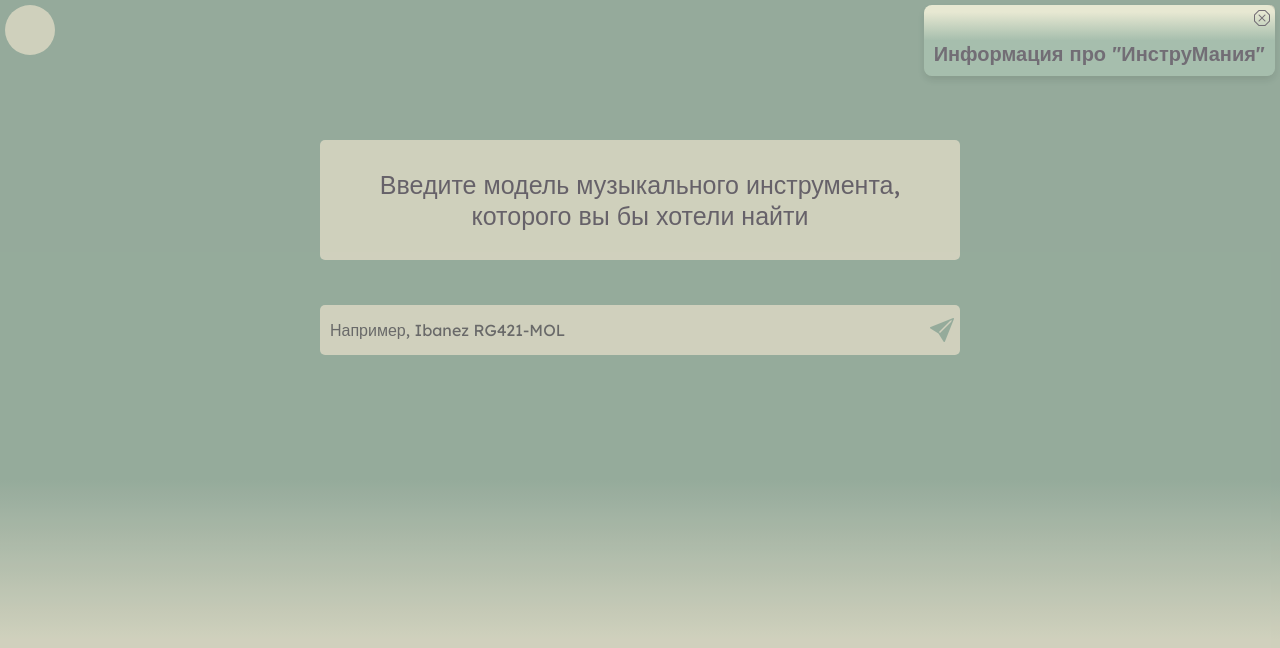
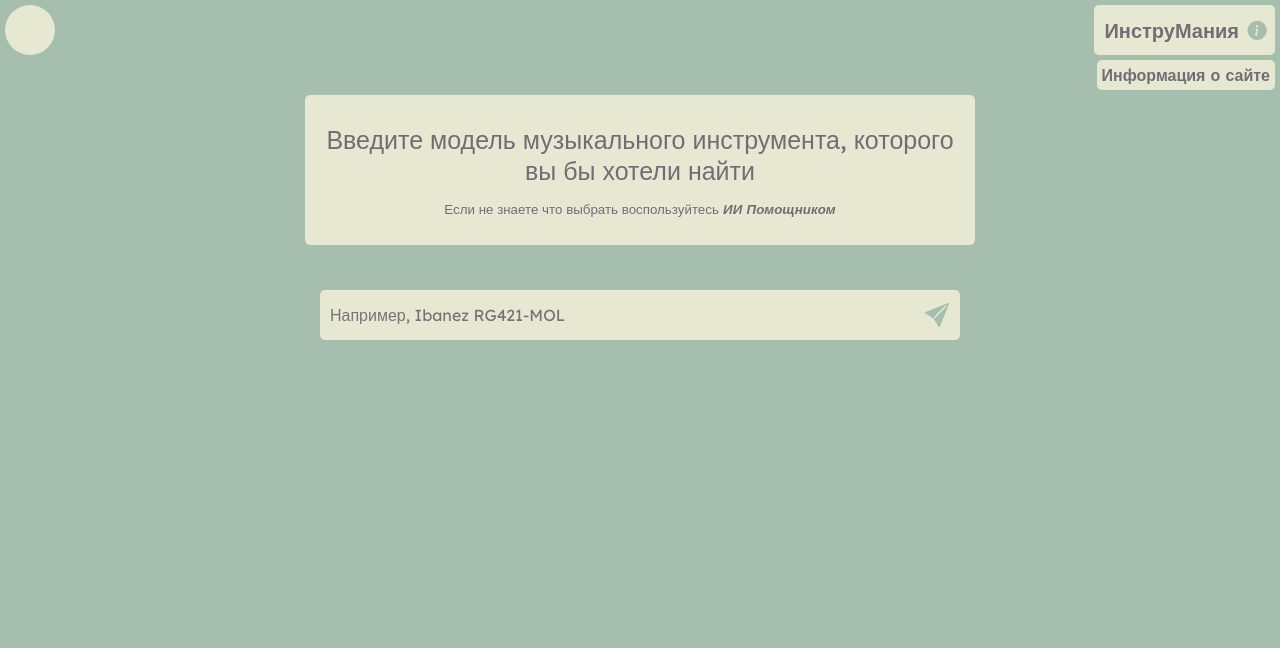
Before and after one commit to TerexFed/instru-mania, a React (Vite) app: page / in a window 1280 px wide. Both pictures are taken after a click on the element "ИнструМания". Shown: the top 648 px of the page. Built offline with nearby package versions, Linux system fonts and the light colour scheme.

Commit message:
result section added

```diff
--- a/src/UI/input/input.css
+++ b/src/UI/input/input.css
@@ -20,13 +20,16 @@
 
 .input-container i {
   position: absolute;
-  right: 10px;
+  right: 15px;
   color: var(--main-color);
   cursor: pointer;
   transform: scale(1.5);
 }
 
 @media (width < 740px) {
+  sup{
+    font-size: 12px;
+  }
   ::placeholder {
     font-size: 10px;
   }
--- /dev/null
+++ b/src/UI/select/index.tsx
@@ -0,0 +1,18 @@
+import "./select.css";
+
+type SelectProps = {
+  options: Array<string>;
+};
+
+export default function Select({ options }: SelectProps) {
+  return (
+    <div className="select-container">
+      <select>
+        {options.map((option) => (
+          <option>{option}</option>
+        ))}
+      </select>
+      <i className="bi bi-caret-down-fill" ></i>
+    </div>
+  );
+}
--- /dev/null
+++ b/src/UI/select/select.css
@@ -0,0 +1,34 @@
+.select-container {
+  position: relative;
+  display: inline-block;
+  width: 50%; /* Adjust width as needed */
+}
+select {
+  all: unset;
+  appearance: none;
+  -moz-appearance: none;
+  -webkit-appearance: none;
+
+  width: 100%;
+  border-radius: 5px;
+  height: 50px;
+  font-size: 15px;
+  align-items: center;
+  background-color: var(--secondary-color);
+  padding: 5px;
+  cursor: pointer;
+}
+.select-container i {
+  position: absolute;
+  top: 35%;
+  right: 10px;
+  transform: rotate(0deg);
+  pointer-events: none;
+  color: var(--main-color);
+  transform: scale(2.5);
+  transition: transform 0.3s ease;
+}
+.select-container select:focus + i {
+  transition: 0.5s;
+  transform: rotate(90deg);
+}
--- a/src/components/header/header.css
+++ b/src/components/header/header.css
@@ -9,6 +9,9 @@ header {
   border-radius: 100%;
   background-color: var(--secondary-color);
 }
+.content {
+  width: 30vw;
+}
 .name {
   display: flex;
   align-items: center;
@@ -16,34 +19,24 @@ header {
   gap: 10px;
   cursor: pointer;
   border-radius: 5px;
+  justify-self: flex-end;
+  width: fit-content;
+  height: 50px;
 }
 
 .name i {
   color: var(--main-color);
 }
 
-dialog {
-  justify-self: right;
-  margin: 5px;
-  border-radius: 8px;
-  border: none;
-  outline: none;
-  background: linear-gradient(
-    to top,
-    var(--main-color) 50%,
-    var(--secondary-color) 90%
-  );
-  box-shadow: 0 4px 8px rgba(0, 0, 0, 0.1);
-  left: 500px;
-}
-
-dialog i {
-  display: flex;
-  justify-self: end;
+.info-section {
+  opacity: 0;
+  border-radius: 5px;
+  width: fit-content;
+  height: fit-content;
   padding: 5px;
-}
-.dialog-content {
-  padding: 10px;
+  text-align: right;
+  justify-self: flex-end;
+  margin-top: 5px;
 }
 
 @media (width < 740px) {
--- a/src/components/header/index.tsx
+++ b/src/components/header/index.tsx
@@ -1,40 +1,41 @@
-import { useEffect, useRef } from "react";
 import anime from "animejs";
 import "./header.css";
+import { useState } from "react";
 
 export default function Header() {
-  const dialogRef = useRef(null);
-
+  const [isOpen, setIsOpen] = useState(true);
   const openDialog = () => {
-    dialogRef.current.showModal();
+    setIsOpen(false);
+    anime({
+      targets: ".info-section",
+      opacity: [0, 1],
+      duration: 500,
+      easing: "easeInOutSine",
+    });
   };
 
   const closeDialog = () => {
-    dialogRef.current.close();
+    setIsOpen(true);
+    anime({
+      targets: ".info-section",
+      opacity: [1,0],
+      duration: 500,
+      easing: "cubicBezier(.5, .05, .3, .1)",
+    });
   };
-
-  useEffect(() => {
-    anime({
-      targets: dialogRef.current,
-      translateY: [-100, 0],
-      duration: 1000,
-      easing: 'cubicBezier(.5, .05, .3, .5)',
-    });
-  }, []);
 
   return (
     <header>
       <div className="logo"></div>
-      <div className="name block" onClick={openDialog}>
-        <h3>ИнструМания</h3>
-        <i className="bi bi-info-circle-fill" style={{ scale: "1.2" }}></i>
+      <div className="content">
+        <div className="name block" onClick={isOpen ? openDialog : closeDialog}>
+          <h3>ИнструМания</h3>
+          <i className="bi bi-info-circle-fill" style={{ scale: "1.2" }}></i>
+        </div>
+        <div className="info-section block">
+          <h4>Информация о сайте</h4>
+        </div>
       </div>
-      <dialog ref={dialogRef}>
-        <i onClick={closeDialog} className="bi bi-x-octagon"></i>
-        <div className="dialog-content">
-          <h3>Информация про "ИнструМания"</h3>
-        </div>
-      </dialog>
     </header>
   );
 }
--- a/src/components/search/index.tsx
+++ b/src/components/search/index.tsx
@@ -1,14 +1,19 @@
-import { useRef, useState } from "react";
+import { useEffect, useRef, useState } from "react";
 import Input from "../../UI/input";
 import "./search.css";
 import anime from "animejs";
-// import anime from "animejs";
+import Select from "../../UI/select";
 // import axios from "axios";
 
 export default function Search() {
   const [searchInputValue, setSearchInputValue] = useState("");
+  const [filterInputValue, setFilterInputValue] = useState("");
+
+  const [showResults, setShowResults] = useState(false);
   const [isDisabled, setIsDisabled] = useState(false);
+
   const inputRef = useRef(null);
+  const filterInputRef = useRef(null);
 
   function handleSearchSubmit() {
     // axios.post(
@@ -24,46 +29,124 @@ export default function Search() {
     //   }
     // );
     setIsDisabled(true);
-    const timeline = anime.timeline({
-      easing: "easeOutExpo",
-    });
 
-    timeline.add({
+    anime({
       targets: [".search-tip", ".input-container"],
       opacity: [1, 0],
       duration: 1000,
-      delay: 0,
+      complete: () => {
+        setShowResults(true);
+      },
+    });
+  }
+
+  useEffect(() => {
+    if (showResults) {
+      anime({
+        targets: ".search-result",
+        opacity: [0, 1],
+        duration: 1500,
+        easing: "easeOutExpo",
+        translateY: [150, 0],
       });
 
-    timeline.add({
-      targets: ".search-prompt",
-      opacity: [0, 1],
-      duration: 1500,
-      translateY: [0, -250],
+      anime({
+        targets: ".loading i",
+        opacity: [0.5, 1],
+        keyframes: [
+          { translateX: 0, translateY: 0 },
+          { translateX: 0, translateY: -40 },
+          { translateX: 40, translateY: -40 },
+          { translateX: 60, translateY: 0 },
+          { translateX: 40, translateY: 40 },
+          { translateX: 0, translateY: 60 },
+          { translateX: -40, translateY: 40 },
+          { translateX: -60, translateY: 0 },
+          { translateX: -40, translateY: -40 },
+          { translateX: 0, translateY: 0 },
+        ],
+        scale: function (el: unknown, i: number, l: number) {
+          return l - i + 0.25;
+        },
+        rotate: function () {
+          return anime.random(-360, 360);
+        },
+        borderRadius: function () {
+          return ["50%", anime.random(10, 35) + "%"];
+        },
+        duration: 2000,
+        easing: "easeInOutSine",
+        loop: true,
+        delay: anime.stagger(200),
       });
+    }
+  }, [showResults]);
 
+  function handleFilterSearchSubmit() {
+    console.log(filterInputValue);
   }
 
   return (
     <main>
+      {!showResults && (
+        <>
           <div className="search-tip block">
             <h2>
-          Введите модель музыкального инструмента, которого вы бы хотели найти
+              Введите модель музыкального инструмента, которого вы бы хотели
+              найти
             </h2>
+            <sup>
+              Если не знаете что выбрать воспользуйтесь
+              <b>
+                <i> ИИ Помощником</i>
+              </b>
+            </sup>
           </div>
 
           <Input
+            type={"main-search"}
             ref={inputRef}
             value={searchInputValue}
             setValue={setSearchInputValue}
             onSubmit={handleSearchSubmit}
             placeholder={"Например, Ibanez RG421-MOL"}
-        disabled={isDisabled}
+            isDisabled={isDisabled}
           />
+        </>
+      )}
 
+      {showResults && (
+        <div className="search-result">
           <div className="search-prompt block">
             <h1>{searchInputValue}</h1>
           </div>
+
+          <div className="result-section block">
+            <div className="guitar-image">
+              <p>Картинка</p>
+            </div>
+            <div className="result-content">
+              <div className="filters">
+                <Input
+                  type={"result-search"}
+                  ref={filterInputRef}
+                  value={filterInputValue}
+                  setValue={setFilterInputValue}
+                  onSubmit={handleFilterSearchSubmit}
+                  placeholder={""}
+                />
+                <Select options={["По возрастанию", "По убыванию"]} />
+              </div>
+              <div className="loading">
+                <h2>Loading</h2>
+                <i className="bi bi-slash-circle"></i>
+                <i className="bi bi-circle"></i>
+                <i className="bi bi-slash-circle"></i>
+              </div>
+            </div>
+          </div>
+        </div>
+      )}
     </main>
   );
 }
--- a/src/components/search/search.css
+++ b/src/components/search/search.css
@@ -3,29 +3,79 @@ main {
   flex-direction: column;
   align-items: center;
   justify-content: center;
-  margin-top: 80px;
   gap: 45px;
 }
 .search-tip {
   display: flex;
+  box-sizing: content-box;
+  flex-direction: column;
   align-items: center;
   justify-content: center;
   border-radius: 5px;
-  padding: 10px;
+  padding: 15px;
   height: 120px;
   text-align: center;
   width: 50vw;
+  gap: 15px;
 }
+
+.search-result {
+  display: flex;
+  flex-direction: column;
+  align-items: center;
+  gap: 20px;
+}
+
 .search-prompt {
   padding: 50px;
   border-radius: 5px;
-  opacity: 0;
+  box-sizing: content-box;
+  width: 25vw;
+  text-align: center;
+  align-self: center;
 }
-.loading .el {
-  width: 20px;
-  height: 20px;
-  background-color: #3498db;
-  border-radius: 50%;
-  position: absolute;
-  opacity: 1;
+
+.result-section {
+  display: flex;
+  gap: 10px;
+  border-radius: 5px;
+  padding: 10px;
+  height: 40vw;
+  width: 80vw;
+  margin-bottom: 5px;
 }
+
+.guitar-image {
+  display: flex;
+  align-items: center;
+  justify-content: center;
+  border-radius: 5px;
+  width: 30%;
+  height: 100%;
+  background-color: var(--main-color);
+}
+.result-content {
+  display: flex;
+  flex-direction: column;
+  border-radius: 5px;
+  width: 70%;
+  height: 100%;
+  background-color: var(--main-color);
+}
+.filters {
+  display: flex;
+  flex-direction: column;
+  align-items: start;
+  padding: 10px;
+  gap: 10px;
+}
+.filters .input-container {
+  width: 100%;
+}
+.loading{
+  display: flex;
+  justify-content: center;
+  align-items: center;
+  height: 50%;
+  gap: 10px;
+}
--- a/src/global.css
+++ b/src/global.css
@@ -19,13 +19,7 @@
 }
 
 body {
-  background: linear-gradient(
-    to bottom,
-    var(--main-color) 60%,
-    var(--secondary-color) 80%
-  );
-  background-repeat: no-repeat;
-  background-attachment: fixed;
+  background: var(--main-color)
 }
 
 h1{
```
Also changed, not shown: src/UI/input/index.tsx (+24 -7 lines). Lines whose indentation alone changed are shown as unchanged.
